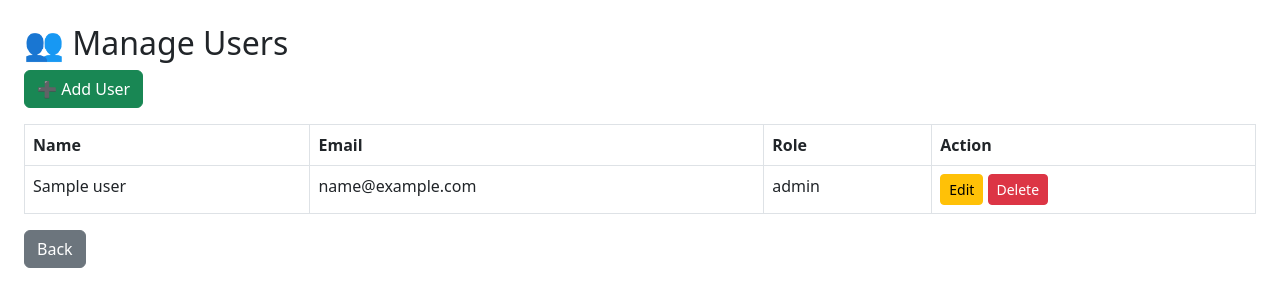
After one commit to Arham-Dev19/AI-Premier-lectures, a Flask app: page /manage-users in a window 1280 px wide. The commit adds this page. Shown: the top 307 px of the page. Run offline with Flask 3, Linux system fonts and the light colour scheme; the visitor is signed in with stand-in values (Sample User, id 1); a database or web service that is not in the repository returns one stand-in record (values such as "Sample title").

Commit message:
Auth: fix app/models and add admin/user UI
Fix Flask app and models, add role-based dashboards and user management UI. Corrections: proper Flask import/instantiation, route/method typos, redirect targets, and session-based admin/student/teacher routes (including logout and admin_required helper). DB fixes: corrected MongoDB URI and standardized users_collection name. Added/manage templates: add_user.html and manage_user.html, and updated admin/teacher/login templates with Bootstrap improvements and layout refinements. Overall enables admin to view/add/manage users and improves authentication module structure.

```diff
--- a/Modules/Authentication/app.py
+++ b/Modules/Authentication/app.py
@@ -1,30 +1,35 @@
 from flask import Flask, render_template, request, redirect,session
 from models import users_collection
+from bson.objectid import ObjectId
+from werkzeug.security import generate_password_hash
 
-# start flask
-app = flask(__name__)
+# Start flask
+app = Flask(__name__)
 
 # Involve secret key
 app.secret_key = "secret123"
 
-# Register Routes
+# Register Route
+@app.route('/register', methods=['GET', 'POST'])
+def register():
 
-@app.route('/register' ,Method=['GET','POST'])
-def register():
     if request.method == 'POST':
+
         name = request.form['name']
         email = request.form['email']
         password = request.form['password']
         role = request.form['role']
 
         users_collection.insert_one({
-            "name":name,
-            "email":email,
-            "password":password,
-            "role":role
+            "name": name,
+            "email": email,
+            "password": password,
+            "role": role
         })
 
-        return redirect
+        return redirect('/login')
+
+    return render_template("register.html")
 
 
 # login ka route
@@ -52,5 +57,74 @@ def login():
 
     return render_template("login.html")
 
+
+#-------------admin dashboard-------------
+@app.route("/admin")
+def admin():
+    if 'role' in session and session['role'] == 'admin':
+        return render_template('admin_dashboard.html', name=session['user'])
+    return redirect('/')
+
+#-------------student dashboard-------------
+@app.route("/student")
+def student():
+    if 'role' in session and session['role'] == 'student':
+        return render_template('user_dashboard.html', name=session['user'])
+    return redirect('/')
+
+#-------------teacher dashboard-------------
+@app.route("/teacher")
+def teacher():
+    if 'role' in session and session['role'] == 'teacher':
+        return render_template('teacher_dashboard.html', name=session['user'])
+    return redirect('/')
+
+#-------------logout-------------
+@app.route('/logout')
+def logout():
+    session.clear()
+    return redirect('/')
+
+
+#-------------admin check------------------
+def admin_required():
+    return 'role' in session and session['role'] == 'admin'
+
+
+#-------------view users-------------------
+@app.route('/manage-users')
+def manage_users():
+
+    if not admin_required():
+        return redirect('/')
+
+    users = list(users_collection.find())
+
+    return render_template('manage_user.html', users=users)
+
+
+#-------------add user ka route-------------
+@app.route('/add-user', methods=['GET', 'POST'])
+def add_users():
+
+    if not admin_required():
+        return redirect('/')
+
+    if request.method == 'POST':
+
+        users_collection.insert_one({
+
+            "name": request.form['name'],
+            "email": request.form['email'],
+            "password": request.form['password'],
+            "role": request.form['role'],
+        })
+
+        return redirect("/manage-users")
+
+    return render_template('add_user.html')
+
+
+
 if __name__ == "__main__":
     app.run(debug=True)
--- a/Modules/Authentication/models.py
+++ b/Modules/Authentication/models.py
@@ -1,7 +1,7 @@
 from pymongo import MongoClient
 
-client = MongoClient("mongodb//localhost:27017/")
+client = MongoClient("mongodb://localhost:27017/")
 
 db = client['authdb']
 
-user_collection = db['users']
+users_collection = db['users']
--- a/Modules/Authentication/templates/login.html
+++ b/Modules/Authentication/templates/login.html
@@ -6,7 +6,8 @@
     <title>Login</title>
 
     <!-- Bootstrap 5 -->
-    <link href="https://cdn.jsdelivr.net/npm/bootstrap@5.3.0/dist/css/bootstrap.min.css&quot; rel="stylesheet">
+   <link href="https://cdn.jsdelivr.net/npm/bootstrap@5.0.2/dist/css/bootstrap.min.css" rel="stylesheet" integrity="sha384-EVSTQN3/azprG1Anm3QDgpJLIm9Nao0Yz1ztcQTwFspd3yD65VohhpuuCOmLASjC" crossorigin="anonymous">
+   <script src="https://cdn.jsdelivr.net/npm/bootstrap@5.0.2/dist/js/bootstrap.bundle.min.js" integrity="sha384-MrcW6ZMFYlzcLA8Nl+NtUVF0sA7MsXsP1UyJoMp4YLEuNSfAP+JcXn/tWtIaxVXM" crossorigin="anonymous"></script>
 
     <style>
         body {
--- /dev/null
+++ b/Modules/Authentication/templates/manage_user.html
@@ -0,0 +1,37 @@
+<!DOCTYPE html>
+<html>
+<head>
+    <title>Manage Users</title>
+    <link href="https://cdn.jsdelivr.net/npm/bootstrap@5.3.0/dist/css/bootstrap.min.css" rel="stylesheet">
+</head>
+<body class="p-4">
+
+<h2>👥 Manage Users</h2>
+
+<a href="/add-user" class="btn btn-success mb-3">➕ Add User</a>
+
+<table class="table table-bordered">
+    <tr>
+        <th>Name</th>
+        <th>Email</th>
+        <th>Role</th>
+        <th>Action</th>
+    </tr>
+
+    {% for user in users %}
+    <tr>
+        <td>{{user.name}}</td>
+        <td>{{user.email}}</td>
+        <td>{{user.role}}</td>
+        <td>
+            <a href="/edit-user/{{user._id}}" class="btn btn-warning btn-sm">Edit</a>
+            <a href="/delete-user/{{user._id}}" class="btn btn-danger btn-sm">Delete</a>
+        </td>
+    </tr>
+    {% endfor %}
+</table>
+
+<a href="/admin" class="btn btn-secondary">Back</a>
+
+</body>
+</html>
```
Also changed, not shown: Modules/Authentication/templates/add_user.html (added, +22 -0 lines), Modules/Authentication/templates/admin_dashboard.html (+8 -5 lines), Modules/Authentication/templates/teacher_dashboard.html (+8 -4 lines).
